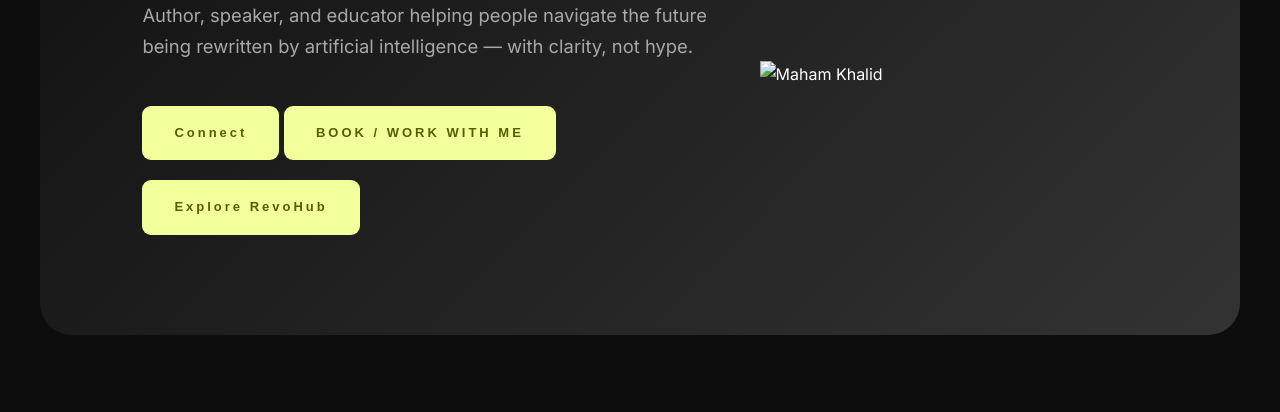
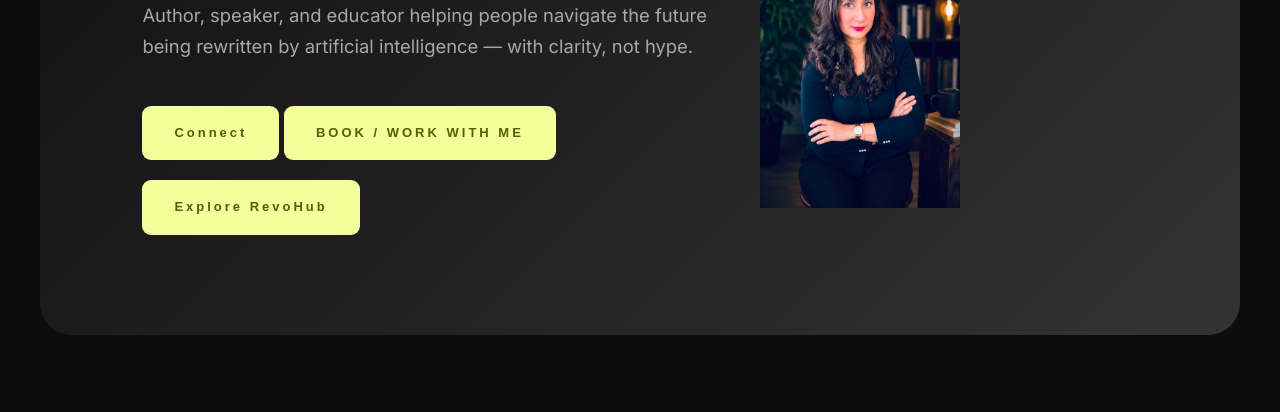
Before and after one commit to ajamil05/MahamsWebsite, a plain HTML site: page index.html in a window 1280 px wide. Shown: the part 233-645 px from the top of the page. Drawn offline with Linux system fonts and the light colour scheme.

Commit message:
Update index.html

```diff
--- a/index.html
+++ b/index.html
@@ -73,9 +73,8 @@
             <a href="#revohub" class="work-btn">Explore RevoHub</a>
         </div>
     </div>
-
     <div class="profile">
-        <img src="MahamKhalidpf.png" alt="Maham Khalid">
+        <img src="profilepic.jpeg">
     </div>
 
 </section>
```
